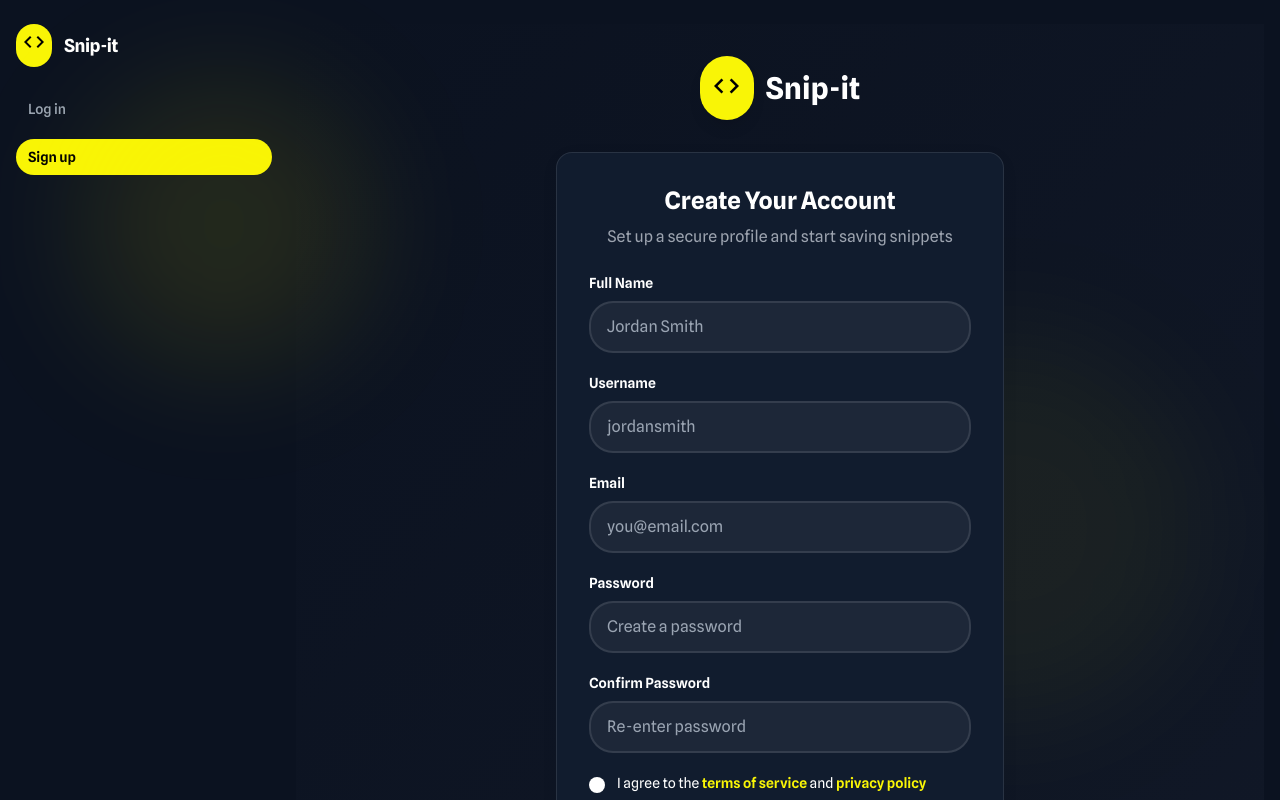
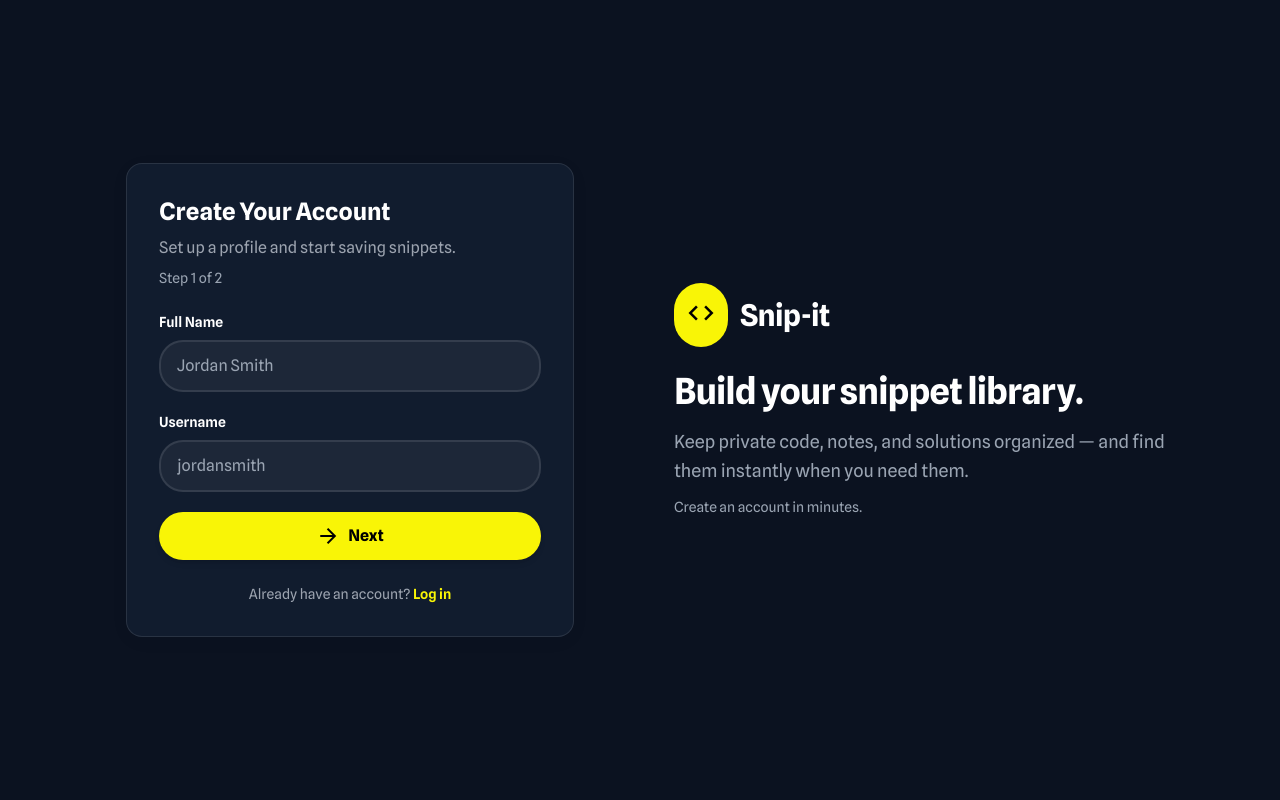
Before and after one commit to BassemArfaoui/snip-it-client, an Angular app: page /signup in a window 1280 px wide. Shown: the top 800 px of the page. Built offline with nearby package versions, Linux system fonts and the light colour scheme.

Commit message:
add primary updates to the login ui

```diff
--- a/src/app/app.component.html
+++ b/src/app/app.component.html
@@ -1,3 +1,6 @@
+@if (isAuthRoute) {
+  <router-outlet></router-outlet>
+} @else {
   <div class="min-h-screen bg-background-light dark:bg-background-dark">
     <div class="mx-auto max-w-[1400px] px-4">
       <div class="flex gap-6">
@@ -92,3 +95,4 @@
       </div>
     </div>
   </div>
+}
--- a/src/app/login-page/login-page.component.html
+++ b/src/app/login-page/login-page.component.html
@@ -1,31 +1,42 @@
-<div class="min-h-screen flex items-center justify-center bg-gradient-to-br from-background-light to-gray-100 dark:from-background-dark dark:to-gray-900 px-4 py-8">
-  <!-- Decorative elements -->
-  <div class="absolute top-20 left-20 w-72 h-72 bg-primary/10 rounded-full blur-3xl"></div>
-  <div class="absolute bottom-20 right-20 w-96 h-96 bg-primary/5 rounded-full blur-3xl"></div>
-
-  <div class="relative w-full max-w-md">
-    <!-- Logo/Brand -->
-    <div class="flex items-center justify-center gap-3 mb-8">
-      <div class="bg-primary p-3 rounded-xl text-black shadow-lg">
+<div class="min-h-screen bg-background-light dark:bg-background-dark flex items-center">
+  <div class="mx-auto w-full max-w-6xl px-4 py-12">
+    <div class="grid gap-10 lg:grid-cols-2 lg:items-center">
+      <!-- Brand panel (right on desktop) -->
+      <section class="lg:order-2">
+        <div class="mx-auto max-w-lg">
+          <div class="flex items-center gap-3 text-text-main dark:text-white">
+            <div class="bg-primary p-3 rounded-xl text-black">
               <span class="material-symbols-outlined text-3xl">code</span>
             </div>
-      <h2 class="text-3xl font-bold text-text-main dark:text-white">Snip-it</h2>
+            <h2 class="text-3xl font-bold tracking-tight">Snip-it</h2>
           </div>
 
-    <!-- Login Card -->
-    <div class="bg-white dark:bg-card-dark rounded-2xl shadow-soft p-8 backdrop-blur-sm border border-gray-100 dark:border-white/10">
-      <div class="text-center mb-6">
+          <h1 class="mt-6 text-4xl font-bold tracking-tight text-text-main dark:text-white">
+            Your developer workspace for snippets and ideas.
+          </h1>
+          <p class="mt-4 text-lg leading-relaxed text-text-muted">
+            Save private snippets, track issues, and keep your workflow organized — all in one place.
+          </p>
+          <p class="mt-3 text-sm text-text-muted">
+            Secure by design. Fast to search. Built for daily use.
+          </p>
+        </div>
+      </section>
+
+      <!-- Form panel (left on desktop) -->
+      <section class="lg:order-1">
+        <div class="mx-auto w-full max-w-md rounded-2xl bg-white dark:bg-card-dark shadow-soft p-8 border border-gray-100 dark:border-white/10">
+          <div class="mb-6">
             @if (sessionExpired) {
-          <h1 class="text-2xl font-bold text-orange-600 dark:text-orange-400 mb-2">Session Expired</h1>
-          <p class="text-text-muted dark:text-gray-400">Your session has timed out. Please log in again to continue.</p>
+              <h1 class="text-2xl font-bold text-orange-600 dark:text-orange-400">Session Expired</h1>
+              <p class="mt-2 text-text-muted dark:text-gray-400">Your session has timed out. Please log in again to continue.</p>
             } @else {
-          <h1 class="text-2xl font-bold text-text-main dark:text-white mb-2">Welcome Back</h1>
-          <p class="text-text-muted dark:text-gray-400">Access your workspace and continue editing snippets</p>
+              <h1 class="text-2xl font-bold text-text-main dark:text-white">Welcome Back</h1>
+              <p class="mt-2 text-text-muted dark:text-gray-400">Sign in to continue.</p>
             }
           </div>
 
           <form [formGroup]="loginForm" (ngSubmit)="onSubmit()" class="space-y-5">
-        <!-- Session Expired Warning -->
             @if (sessionExpired) {
               <div class="flex items-center gap-2 p-4 bg-orange-50 dark:bg-orange-900/20 border border-orange-200 dark:border-orange-800 rounded-lg text-orange-700 dark:text-orange-300">
                 <span class="material-symbols-outlined text-xl">schedule</span>
@@ -36,7 +47,6 @@
               </div>
             }
 
-        <!-- Error Message -->
             @if (error && !sessionExpired) {
               <div class="flex items-center gap-2 p-3 bg-red-50 dark:bg-red-900/20 border border-red-200 dark:border-red-800 rounded-lg text-red-700 dark:text-red-300 text-sm">
                 <span class="material-symbols-outlined text-lg">error</span>
@@ -44,7 +54,6 @@
               </div>
             }
 
-        <!-- Email/Username Input -->
             <div>
               <label for="identifier" class="block text-sm font-semibold text-text-main dark:text-white mb-2">
                 Email or Username
@@ -66,7 +75,6 @@
               }
             </div>
 
-        <!-- Password Input -->
             <div>
               <label for="password" class="block text-sm font-semibold text-text-main dark:text-white mb-2">
                 Password
@@ -88,16 +96,15 @@
               }
             </div>
 
-        <!-- Forgot Password -->
             <div class="flex justify-end">
               <a routerLink="/forgot-password" class="text-sm text-primary hover:underline font-semibold">Forgot password?</a>
             </div>
 
-        <!-- Sign In Button -->
             <button
               type="submit"
               [disabled]="!loginForm.valid || loading"
-          class="w-full py-3 px-6 bg-primary hover:bg-[#e6e205] text-black font-bold rounded-lg transition-all duration-200 shadow-md hover:shadow-lg disabled:opacity-50 disabled:cursor-not-allowed flex items-center justify-center gap-2">
+              class="w-full py-3 px-6 bg-primary hover:bg-[#e6e205] text-black font-bold rounded-lg transition-all duration-200 shadow-md hover:shadow-lg disabled:opacity-50 disabled:cursor-not-allowed flex items-center justify-center gap-2"
+            >
               @if (!loading) {
                 <span class="material-symbols-outlined">login</span>
                 <span>Continue</span>
@@ -108,17 +115,16 @@
               }
             </button>
 
-        <!-- Divider -->
             <div class="relative flex items-center gap-4 my-6">
               <div class="flex-1 border-t border-gray-200 dark:border-white/10"></div>
               <span class="text-sm text-text-muted dark:text-gray-400">or</span>
               <div class="flex-1 border-t border-gray-200 dark:border-white/10"></div>
             </div>
 
-        <!-- GitHub Login -->
             <a
               href="http://localhost:3000/auth/github"
-          class="w-full py-3 px-6 bg-background-light dark:bg-white/5 hover:bg-gray-200 dark:hover:bg-white/10 text-text-main dark:text-white font-semibold rounded-lg border-2 border-gray-200 dark:border-white/10 transition-all flex items-center justify-center gap-2">
+              class="w-full py-3 px-6 bg-background-light dark:bg-white/5 hover:bg-gray-200 dark:hover:bg-white/10 text-text-main dark:text-white font-semibold rounded-lg border-2 border-gray-200 dark:border-white/10 transition-all flex items-center justify-center gap-2"
+            >
               <svg width="20" height="20" viewBox="0 0 24 24" fill="currentColor">
                 <path d="M12 0C5.37 0 0 5.37 0 12c0 5.31 3.435 9.795 8.205 11.385.6.105.825-.255.825-.57 0-.285-.015-1.23-.015-2.235-3.015.555-3.795-.735-4.035-1.41-.135-.345-.72-1.41-1.23-1.695-.42-.225-1.02-.78-.015-.795.945-.015 1.62.87 1.845 1.23 1.08 1.815 2.805 1.305 3.495.99.105-.78.42-1.305.765-1.605-2.67-.3-5.46-1.335-5.46-5.925 0-1.305.465-2.385 1.23-3.225-.12-.3-.54-1.53.12-3.18 0 0 1.005-.315 3.3 1.23.96-.27 1.98-.405 3-.405s2.04.135 3 .405c2.295-1.56 3.3-1.23 3.3-1.23.66 1.65.24 2.88.12 3.18.765.84 1.23 1.905 1.23 3.225 0 4.605-2.805 5.625-5.475 5.925.435.375.81 1.095.81 2.22 0 1.605-.015 2.895-.015 3.3 0 .315.225.69.825.57A12.02 12.02 0 0024 12c0-6.63-5.37-12-12-12z" />
               </svg>
@@ -126,10 +132,11 @@
             </a>
           </form>
 
-      <!-- Sign Up Link -->
           <p class="text-center mt-6 text-sm text-text-muted dark:text-gray-400">
             Don't have an account? <a routerLink="/signup" class="text-primary hover:underline font-semibold">Create one</a>
           </p>
         </div>
+      </section>
     </div>
   </div>
+</div>
--- a/src/app/signup-page/signup-page.component.html
+++ b/src/app/signup-page/signup-page.component.html
@@ -1,28 +1,39 @@
-<div class="min-h-screen flex items-center justify-center bg-gradient-to-br from-background-light to-gray-100 dark:from-background-dark dark:to-gray-900 px-4 py-8">
-  <!-- Decorative elements -->
-  <div class="absolute top-20 left-20 w-72 h-72 bg-primary/10 rounded-full blur-3xl"></div>
-  <div class="absolute bottom-20 right-20 w-96 h-96 bg-primary/5 rounded-full blur-3xl"></div>
-
-  <div class="relative w-full max-w-md">
-    <!-- Logo/Brand -->
-    <div class="flex items-center justify-center gap-3 mb-8">
-      <div class="bg-primary p-3 rounded-xl text-black shadow-lg">
+<div class="min-h-screen bg-background-light dark:bg-background-dark flex items-center">
+  <div class="mx-auto w-full max-w-6xl px-4 py-12">
+    <div class="grid gap-10 lg:grid-cols-2 lg:items-center">
+      <!-- Brand panel (right on desktop) -->
+      <section class="lg:order-2">
+        <div class="mx-auto max-w-lg">
+          <div class="flex items-center gap-3 text-text-main dark:text-white">
+            <div class="bg-primary p-3 rounded-xl text-black">
               <span class="material-symbols-outlined text-3xl">code</span>
             </div>
-      <h2 class="text-3xl font-bold text-text-main dark:text-white">Snip-it</h2>
+            <h2 class="text-3xl font-bold tracking-tight">Snip-it</h2>
           </div>
 
-    <!-- Signup Card -->
-    <div class="bg-white dark:bg-card-dark rounded-2xl shadow-soft p-8 backdrop-blur-sm border border-gray-100 dark:border-white/10">
+          <h1 class="mt-6 text-4xl font-bold tracking-tight text-text-main dark:text-white">
+            Build your snippet library.
+          </h1>
+          <p class="mt-4 text-lg leading-relaxed text-text-muted">
+            Keep private code, notes, and solutions organized — and find them instantly when you need them.
+          </p>
+          <p class="mt-3 text-sm text-text-muted">
+            Create an account in minutes.
+          </p>
+        </div>
+      </section>
+
+      <!-- Form panel (left on desktop) -->
+      <section class="lg:order-1">
+        <div class="mx-auto w-full max-w-md bg-white dark:bg-card-dark rounded-2xl shadow-soft p-8 border border-gray-100 dark:border-white/10">
           @if (!showOtpVerification) {
-        <!-- Signup Form -->
-        <div class="text-center mb-6">
-          <h1 class="text-2xl font-bold text-text-main dark:text-white mb-2">Create Your Account</h1>
-          <p class="text-text-muted dark:text-gray-400">Set up a secure profile and start saving snippets</p>
+            <div class="mb-6">
+              <h1 class="text-2xl font-bold text-text-main dark:text-white">Create Your Account</h1>
+              <p class="mt-2 text-text-muted dark:text-gray-400">Set up a profile and start saving snippets.</p>
+              <p class="mt-2 text-sm text-text-muted">Step {{ signupStep }} of 2</p>
             </div>
 
             <form [formGroup]="signupForm" (ngSubmit)="onSubmit()" class="space-y-5">
-          <!-- Error Message -->
               @if (error) {
                 <div class="flex items-center gap-2 p-3 bg-red-50 dark:bg-red-900/20 border border-red-200 dark:border-red-800 rounded-lg text-red-700 dark:text-red-300 text-sm">
                   <span class="material-symbols-outlined text-lg">error</span>
@@ -30,11 +41,9 @@
                 </div>
               }
 
-          <!-- Full Name Input -->
+              @if (signupStep === 1) {
                 <div>
-            <label for="fullName" class="block text-sm font-semibold text-text-main dark:text-white mb-2">
-              Full Name
-            </label>
+                  <label for="fullName" class="block text-sm font-semibold text-text-main dark:text-white mb-2">Full Name</label>
                   <input
                     type="text"
                     id="fullName"
@@ -51,11 +60,8 @@
                   }
                 </div>
 
-          <!-- Username Input -->
                 <div>
-            <label for="username" class="block text-sm font-semibold text-text-main dark:text-white mb-2">
-              Username
-            </label>
+                  <label for="username" class="block text-sm font-semibold text-text-main dark:text-white mb-2">Username</label>
                   <input
                     type="text"
                     id="username"
@@ -73,11 +79,18 @@
                   }
                 </div>
 
-          <!-- Email Input -->
+                <button
+                  type="button"
+                  (click)="goToStep2()"
+                  [disabled]="loading"
+                  class="w-full py-3 px-6 bg-primary hover:bg-[#e6e205] text-black font-bold rounded-lg transition-all duration-200 shadow-md hover:shadow-lg disabled:opacity-50 disabled:cursor-not-allowed flex items-center justify-center gap-2"
+                >
+                  <span class="material-symbols-outlined">arrow_forward</span>
+                  <span>Next</span>
+                </button>
+              } @else {
                 <div>
-            <label for="email" class="block text-sm font-semibold text-text-main dark:text-white mb-2">
-              Email
-            </label>
+                  <label for="email" class="block text-sm font-semibold text-text-main dark:text-white mb-2">Email</label>
                   <input
                     type="email"
                     id="email"
@@ -95,11 +108,8 @@
                   }
                 </div>
 
-          <!-- Password Input -->
                 <div>
-            <label for="password" class="block text-sm font-semibold text-text-main dark:text-white mb-2">
-              Password
-            </label>
+                  <label for="password" class="block text-sm font-semibold text-text-main dark:text-white mb-2">Password</label>
                   <input
                     type="password"
                     id="password"
@@ -117,11 +127,8 @@
                   }
                 </div>
 
-          <!-- Confirm Password Input -->
                 <div>
-            <label for="confirm" class="block text-sm font-semibold text-text-main dark:text-white mb-2">
-              Confirm Password
-            </label>
+                  <label for="confirm" class="block text-sm font-semibold text-text-main dark:text-white mb-2">Confirm Password</label>
                   <input
                     type="password"
                     id="confirm"
@@ -142,7 +149,6 @@
                   }
                 </div>
 
-          <!-- Terms Checkbox -->
                 <div class="flex items-start gap-3">
                   <input
                     type="checkbox"
@@ -152,18 +158,30 @@
                     [class.border-red-500]="terms?.invalid && terms?.touched"
                   />
                   <label for="terms" class="text-sm text-text-main dark:text-white">
-              I agree to the <a href="#" class="text-primary hover:underline font-semibold">terms of service</a> and <a href="#" class="text-primary hover:underline font-semibold">privacy policy</a>
+                    I agree to the <a href="#" class="text-primary hover:underline font-semibold">terms of service</a> and
+                    <a href="#" class="text-primary hover:underline font-semibold">privacy policy</a>
                     @if (terms?.hasError('required') && terms?.touched) {
                       <span class="text-red-500 text-xs mt-1 block">You must accept the terms</span>
                     }
                   </label>
                 </div>
 
-          <!-- Create Account Button -->
+                <div class="flex items-center gap-3">
+                  <button
+                    type="button"
+                    (click)="goToStep1()"
+                    [disabled]="loading"
+                    class="flex-1 py-3 px-6 bg-background-light dark:bg-white/5 hover:bg-gray-200 dark:hover:bg-white/10 text-text-main dark:text-white font-semibold rounded-lg border-2 border-gray-200 dark:border-white/10 transition-all flex items-center justify-center gap-2"
+                  >
+                    <span class="material-symbols-outlined">arrow_back</span>
+                    <span>Back</span>
+                  </button>
+
                   <button
                     type="submit"
                     [disabled]="!signupForm.valid || loading"
-            class="w-full py-3 px-6 bg-primary hover:bg-[#e6e205] text-black font-bold rounded-lg transition-all duration-200 shadow-md hover:shadow-lg disabled:opacity-50 disabled:cursor-not-allowed flex items-center justify-center gap-2">
+                    class="flex-1 py-3 px-6 bg-primary hover:bg-[#e6e205] text-black font-bold rounded-lg transition-all duration-200 shadow-md hover:shadow-lg disabled:opacity-50 disabled:cursor-not-allowed flex items-center justify-center gap-2"
+                  >
                     @if (!loading) {
                       <span class="material-symbols-outlined">person_add</span>
                       <span>Create Account</span>
@@ -173,47 +191,40 @@
                       <span>Creating account...</span>
                     }
                   </button>
+                </div>
 
-          <!-- Divider -->
                 <div class="relative flex items-center gap-4 my-6">
                   <div class="flex-1 border-t border-gray-200 dark:border-white/10"></div>
                   <span class="text-sm text-text-muted dark:text-gray-400">or</span>
                   <div class="flex-1 border-t border-gray-200 dark:border-white/10"></div>
                 </div>
 
-          <!-- GitHub Signup -->
                 <a
                   href="http://localhost:3000/auth/github"
-            class="w-full py-3 px-6 bg-background-light dark:bg-white/5 hover:bg-gray-200 dark:hover:bg-white/10 text-text-main dark:text-white font-semibold rounded-lg border-2 border-gray-200 dark:border-white/10 transition-all flex items-center justify-center gap-2">
+                  class="w-full py-3 px-6 bg-background-light dark:bg-white/5 hover:bg-gray-200 dark:hover:bg-white/10 text-text-main dark:text-white font-semibold rounded-lg border-2 border-gray-200 dark:border-white/10 transition-all flex items-center justify-center gap-2"
+                >
                   <svg width="20" height="20" viewBox="0 0 24 24" fill="currentColor">
                     <path d="M12 0C5.37 0 0 5.37 0 12c0 5.31 3.435 9.795 8.205 11.385.6.105.825-.255.825-.57 0-.285-.015-1.23-.015-2.235-3.015.555-3.795-.735-4.035-1.41-.135-.345-.72-1.41-1.23-1.695-.42-.225-1.02-.78-.015-.795.945-.015 1.62.87 1.845 1.23 1.08 1.815 2.805 1.305 3.495.99.105-.78.42-1.305.765-1.605-2.67-.3-5.46-1.335-5.46-5.925 0-1.305.465-2.385 1.23-3.225-.12-.3-.54-1.53.12-3.18 0 0 1.005-.315 3.3 1.23.96-.27 1.98-.405 3-.405s2.04.135 3 .405c2.295-1.56 3.3-1.23 3.3-1.23.66 1.65.24 2.88.12 3.18.765.84 1.23 1.905 1.23 3.225 0 4.605-2.805 5.625-5.475 5.925.435.375.81 1.095.81 2.22 0 1.605-.015 2.895-.015 3.3 0 .315.225.69.825.57A12.02 12.02 0 0024 12c0-6.63-5.37-12-12-12z" />
                   </svg>
                   Sign up with GitHub
                 </a>
+              }
             </form>
 
-        <!-- Login Link -->
             <p class="text-center mt-6 text-sm text-text-muted dark:text-gray-400">
               Already have an account? <a routerLink="/login" class="text-primary hover:underline font-semibold">Log in</a>
             </p>
           } @else {
-        <!-- OTP Verification -->
-        <div class="text-center mb-6">
-          <div class="flex justify-center mb-4">
-            <div class="bg-primary/10 p-4 rounded-full">
-              <span class="material-symbols-outlined text-4xl text-primary">mail</span>
-            </div>
-          </div>
-          <h1 class="text-2xl font-bold text-text-main dark:text-white mb-2">Check Your Email</h1>
-          <p class="text-text-muted dark:text-gray-400">We've sent a 6-digit code to <span class="font-semibold text-text-main dark:text-white">{{ userEmail }}</span></p>
+            <div class="mb-6">
+              <h1 class="text-2xl font-bold text-text-main dark:text-white">Check Your Email</h1>
+              <p class="mt-2 text-text-muted dark:text-gray-400">
+                We've sent a 6-digit code to <span class="font-semibold text-text-main dark:text-white">{{ userEmail }}</span>
+              </p>
             </div>
 
             <form [formGroup]="otpForm" (ngSubmit)="onVerifyOtp()" class="space-y-5">
-          <!-- OTP Input -->
               <div>
-            <label for="otp" class="block text-sm font-semibold text-text-main dark:text-white mb-2">
-              Verification Code
-            </label>
+                <label for="otp" class="block text-sm font-semibold text-text-main dark:text-white mb-2">Verification Code</label>
                 <input
                   type="text"
                   id="otp"
@@ -231,7 +242,6 @@
                 }
               </div>
 
-          <!-- Error Message -->
               @if (error) {
                 <div class="flex items-center gap-2 p-3 bg-red-50 dark:bg-red-900/20 border border-red-200 dark:border-red-800 rounded-lg text-red-700 dark:text-red-300 text-sm">
                   <span class="material-symbols-outlined text-lg">error</span>
@@ -239,11 +249,11 @@
                 </div>
               }
 
-          <!-- Verify Button -->
               <button
                 type="submit"
                 [disabled]="!otpForm.valid || loading"
-            class="w-full py-3 px-6 bg-primary hover:bg-[#e6e205] text-black font-bold rounded-lg transition-all duration-200 shadow-md hover:shadow-lg disabled:opacity-50 disabled:cursor-not-allowed flex items-center justify-center gap-2">
+                class="w-full py-3 px-6 bg-primary hover:bg-[#e6e205] text-black font-bold rounded-lg transition-all duration-200 shadow-md hover:shadow-lg disabled:opacity-50 disabled:cursor-not-allowed flex items-center justify-center gap-2"
+              >
                 @if (!loading) {
                   <span class="material-symbols-outlined">verified</span>
                   <span>Verify Email</span>
@@ -254,17 +264,19 @@
                 }
               </button>
 
-          <!-- Resend Button -->
               <button
                 type="button"
                 (click)="onResendOtp()"
                 [disabled]="loading"
-            class="w-full py-3 px-6 bg-background-light dark:bg-white/5 hover:bg-gray-200 dark:hover:bg-white/10 text-text-main dark:text-white font-semibold rounded-lg border-2 border-gray-200 dark:border-white/10 transition-all flex items-center justify-center gap-2">
+                class="w-full py-3 px-6 bg-background-light dark:bg-white/5 hover:bg-gray-200 dark:hover:bg-white/10 text-text-main dark:text-white font-semibold rounded-lg border-2 border-gray-200 dark:border-white/10 transition-all flex items-center justify-center gap-2"
+              >
                 <span class="material-symbols-outlined">refresh</span>
                 <span>Resend Code</span>
               </button>
             </form>
           }
         </div>
+      </section>
     </div>
   </div>
+</div>
--- a/src/app/signup-page/signup-page.component.ts
+++ b/src/app/signup-page/signup-page.component.ts
@@ -19,6 +19,7 @@ export class SignupPageComponent extends BaseAuthComponent implements OnInit, On
   signupForm!: FormGroup;
   otpForm!: FormGroup;
   showOtpVerification = false;
+  signupStep: 1 | 2 = 1;
   userEmail = '';
 
   constructor(
@@ -32,6 +33,8 @@ export class SignupPageComponent extends BaseAuthComponent implements OnInit, On
 
   ngOnInit(): void {
     this.redirectIfLoggedIn();
+
+    this.signupStep = 1;
 
     this.signupForm = this.fb.group(
       {
@@ -79,7 +82,15 @@ export class SignupPageComponent extends BaseAuthComponent implements OnInit, On
   }
 
   onSubmit(): void {
-    if (!this.signupForm.valid || this.loading) return;
+    if (this.loading) return;
+
+    // Step 1 submit (e.g., pressing Enter) should advance to step 2
+    if (!this.showOtpVerification && this.signupStep === 1) {
+      this.goToStep2();
+      return;
+    }
+
+    if (!this.signupForm.valid) return;
 
     this.loading = true;
     this.error = null;
@@ -101,6 +112,21 @@ export class SignupPageComponent extends BaseAuthComponent implements OnInit, On
         this.handleError(err, 'Registration failed. Please try again.');
       }
     });
+  }
+
+  goToStep2(): void {
+    if (this.loading) return;
+
+    this.fullName?.markAsTouched();
+    this.username?.markAsTouched();
+
+    if (this.fullName?.invalid || this.username?.invalid) return;
+    this.signupStep = 2;
+  }
+
+  goToStep1(): void {
+    if (this.loading) return;
+    this.signupStep = 1;
   }
 
   onVerifyOtp(): void {
```
Also changed, not shown: src/app/app.component.ts (+17 -1 lines). Lines whose indentation alone changed are shown as unchanged.
